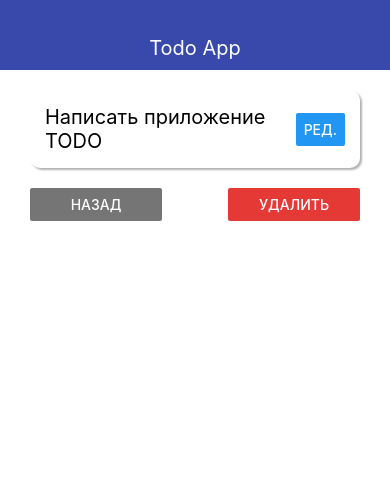
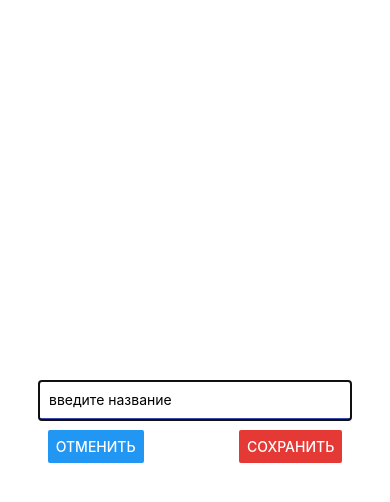
Before and after one commit to kingov-alexey/todo-app-react-native, a React Native app: screen / in a window 390 px wide. Both pictures are taken after a click on the button "РЕД.". Shown: the top 502 px of the page. Built offline with nearby package versions, Linux system fonts and the light colour scheme.

Commit message:
3.8 add editModal

```diff
--- /dev/null
+++ b/src/components/EditModal.js
@@ -0,0 +1,43 @@
+import React from 'react';
+import { TextInput, View, StyleSheet, Button, Modal } from 'react-native';
+import { THEME } from '../theme';
+
+export const EditModal = ({ visible, onCancel, value }) => {
+  return (
+    <Modal visible={visible} animationType={'slide'} transparent={false}>
+      <View style={styles.wrap}>
+        <TextInput
+          style={styles.input}
+          placeholder={'введите название'}
+          autoCapitalize={'none'}
+          autoCorrect={false}
+          maxLength={64}
+        />
+        <View style={styles.buttons}>
+          <Button title={'Отменить'} onPress={onCancel} />
+          <Button title={'Сохранить'} color={THEME.DANGER_COLOR} />
+        </View>
+      </View>
+    </Modal>
+  );
+};
+
+const styles = StyleSheet.create({
+  wrap: {
+    flex: 1,
+    justifyContent: 'center',
+    alignItems: 'center',
+  },
+  input: {
+    padding: 10,
+    borderBottomColor: THEME.MAIN_COLOR,
+    borderBottomWidth: 2,
+    width: '80%',
+  },
+  buttons: {
+    width: '100%',
+    marginTop: 10,
+    flexDirection: 'row',
+    justifyContent: 'space-around',
+  },
+});
--- a/src/screens/TodoScreen.js
+++ b/src/screens/TodoScreen.js
@@ -1,14 +1,23 @@
-import React from 'react';
+import React, { useState } from 'react';
 import { Text, View, StyleSheet, Button } from 'react-native';
+import { EditModal } from '../components/EditModal';
 import { AppCard } from '../components/ui/AppCard';
 import { THEME } from '../theme';
 
 export const TodoScreen = ({ goBack, todo, onRemove }) => {
+  const [modal, setModal] = useState(false);
   return (
     <View>
+      <EditModal visible={modal} onCancel={() => setModal(false)} />
+
       <AppCard style={styles.card}>
         <Text style={styles.title}>{todo.title}</Text>
-        <Button title="Ред." />
+        <Button
+          title="Ред."
+          onPress={() => {
+            setModal(true);
+          }}
+        />
       </AppCard>
       <View style={styles.buttons}>
         <View style={styles.button}>
```
